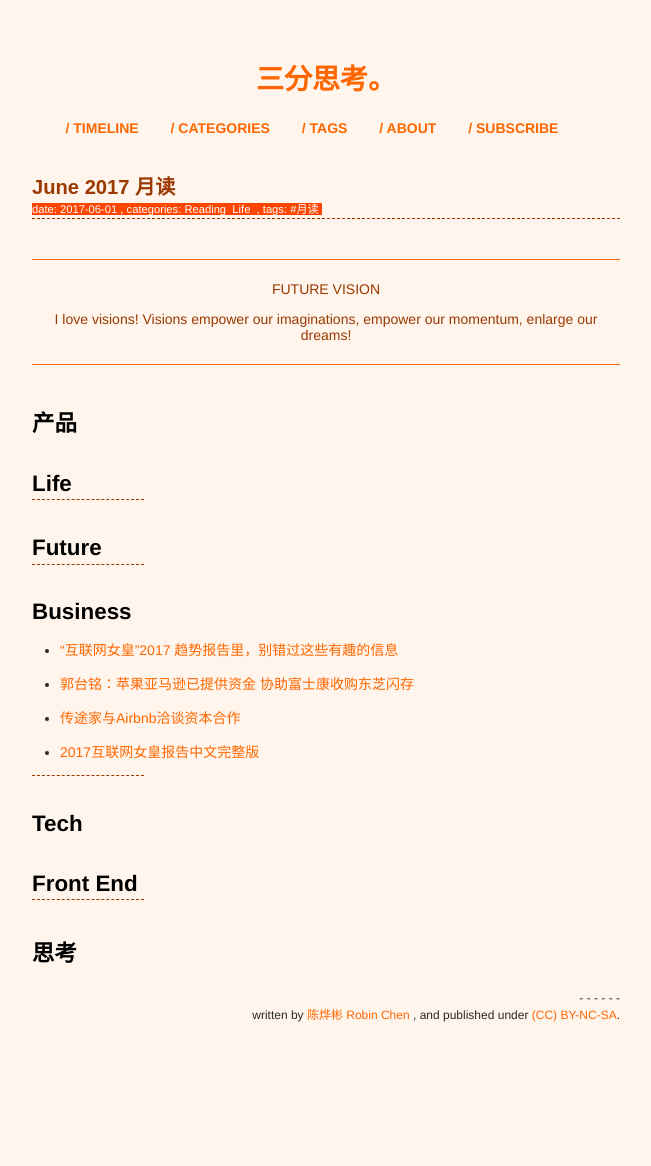
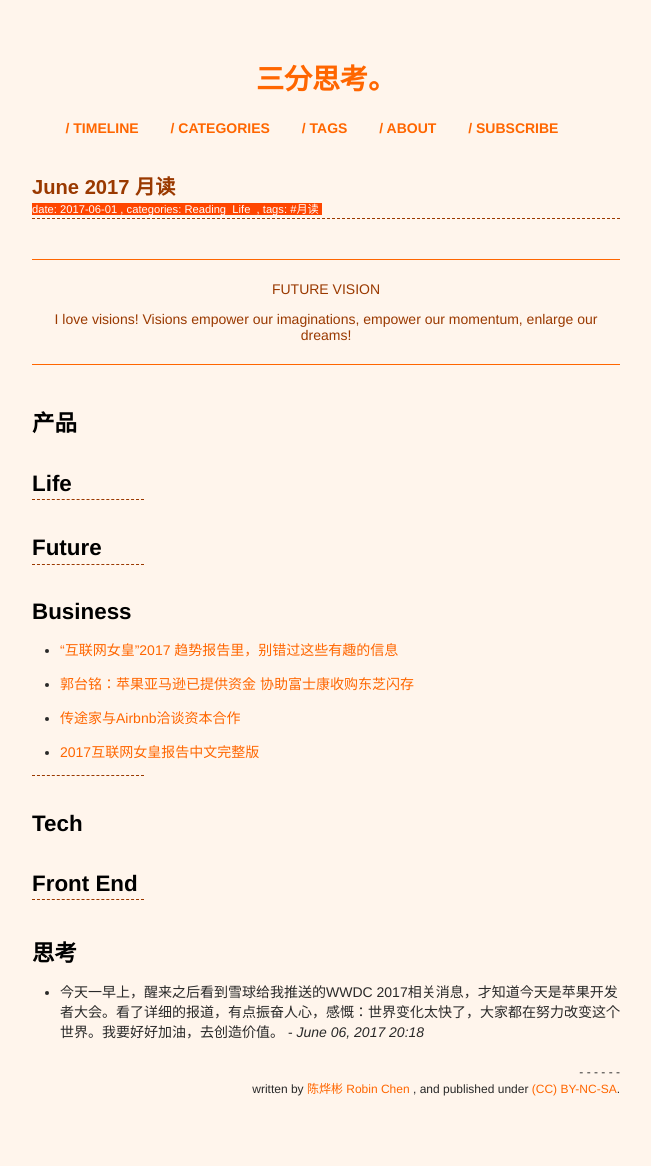
Before and after one commit to xianyuxmu/xianyuxmu.github.io, a Jekyll site: the page built from _posts/2017-06-01-monthly-reading.md, in a window 1280 px wide. Shown: the whole page, without its empty margins (314-965 px from the left). Built offline with Jekyll 4.4.1, drawn with Linux system fonts in a browser that asks for light colours; comment, search, counter and statistics services are not loaded; before the commit the page ends 1092 px from its top, so only the background shows below that.

Commit message:
Reading June 06

```diff
--- a/_posts/2017-06-01-monthly-reading.md
+++ b/_posts/2017-06-01-monthly-reading.md
@@ -48,3 +48,5 @@ I love visions! Visions empower our imaginations, empower our momentum, enlarge
 ----
 
 ## 思考
+
+- 今天一早上，醒来之后看到雪球给我推送的WWDC 2017相关消息，才知道今天是苹果开发者大会。看了详细的报道，有点振奋人心，感慨：世界变化太快了，大家都在努力改变这个世界。我要好好加油，去创造价值。 - *June 06, 2017 20:18*
```
